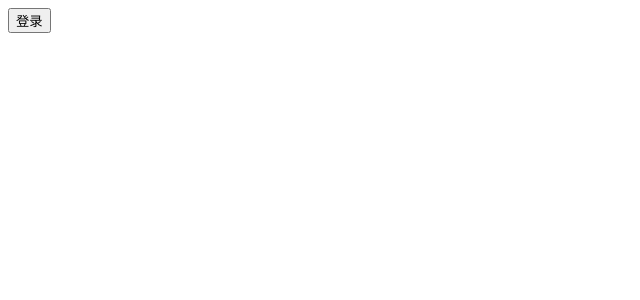
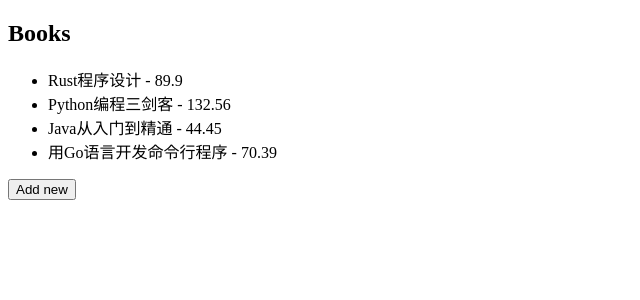
Before and after one commit to curder/react-demo, a React (Create React App) app in the folder 03-create-react-app/: page / in a window 1280 px wide. Shown: the top 300 px of the page, without its empty margins (0-640 px from the left). Built offline with nearby package versions, Linux system fonts and the light colour scheme.

Commit message:
feat: add TransitionGroup component and update README with new link

```diff
--- /dev/null
+++ b/03-create-react-app/src/24-react-transition-group-TransitionGroup/App.jsx
@@ -0,0 +1,44 @@
+import React, { PureComponent } from 'react'
+
+export class App extends PureComponent {
+    constructor() {
+        super()
+
+        this.state = {
+            books: [
+                { id: 1, name: "Rust程序设计", price: 89.90 },
+                { id: 2, name: "Python编程三剑客", price: 132.56 },
+                { id: 3, name: "Java从入门到精通", price: 44.45 },
+                { id: 4, name: '用Go语言开发命令行程序', price: 70.39 },
+            ]
+        }
+    }
+
+    addNewBook() {
+        const id = this.state.books.length + 1
+        const books = [...this.state.books];
+        books.push({ id, name: "PHP从入门到精通", price: 54.66 })
+        console.log(books)
+        this.setState({ books })
+    }
+
+    render() {
+        const { books } = this.state
+        return (
+            <div>
+                <h2>Books</h2>
+                <ul>
+                    {
+                        books.map(book => (
+                            <li key={book.id}>{book.name} - {book.price}</li>
+                        ))
+                    }
+                </ul>
+
+                <button onClick={e => this.addNewBook(e)}>Add new</button>
+            </div>
+        )
+    }
+}
+
+export default App
--- a/03-create-react-app/src/index.js
+++ b/03-create-react-app/src/index.js
@@ -1,7 +1,7 @@
 // 编写 React 代码，并通过 React 渲染内容
 import ReactDOM from 'react-dom/client';
 import { StrictMode } from 'react'
-import App from './23-react-transition-group-SwitchTransition/App'
+import App from './24-react-transition-group-TransitionGroup/App'
 
 ReactDOM
     .createRoot(document.querySelector("#root"))
```
Also changed, not shown: 2 other files (tests, documents, lock files or other folders).
